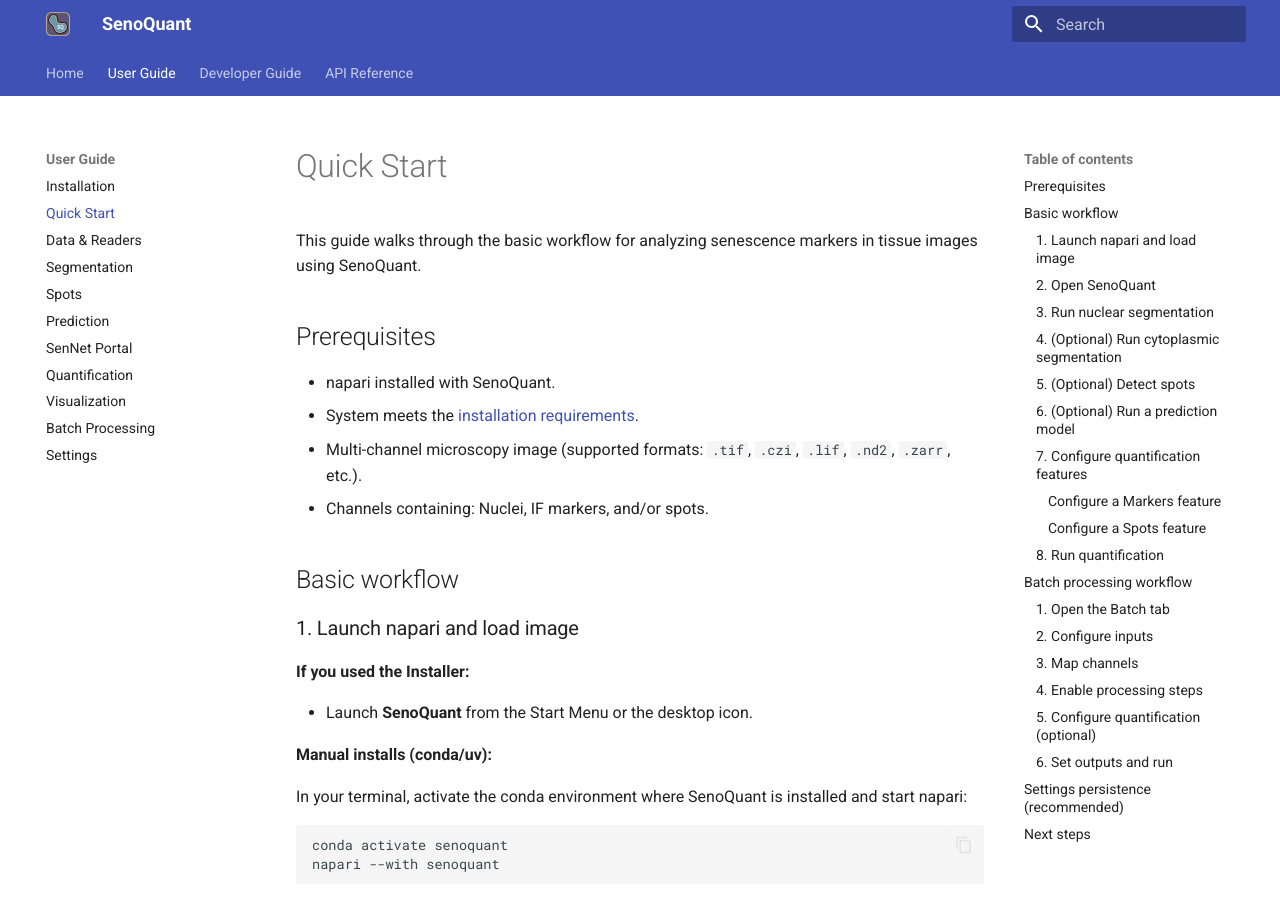
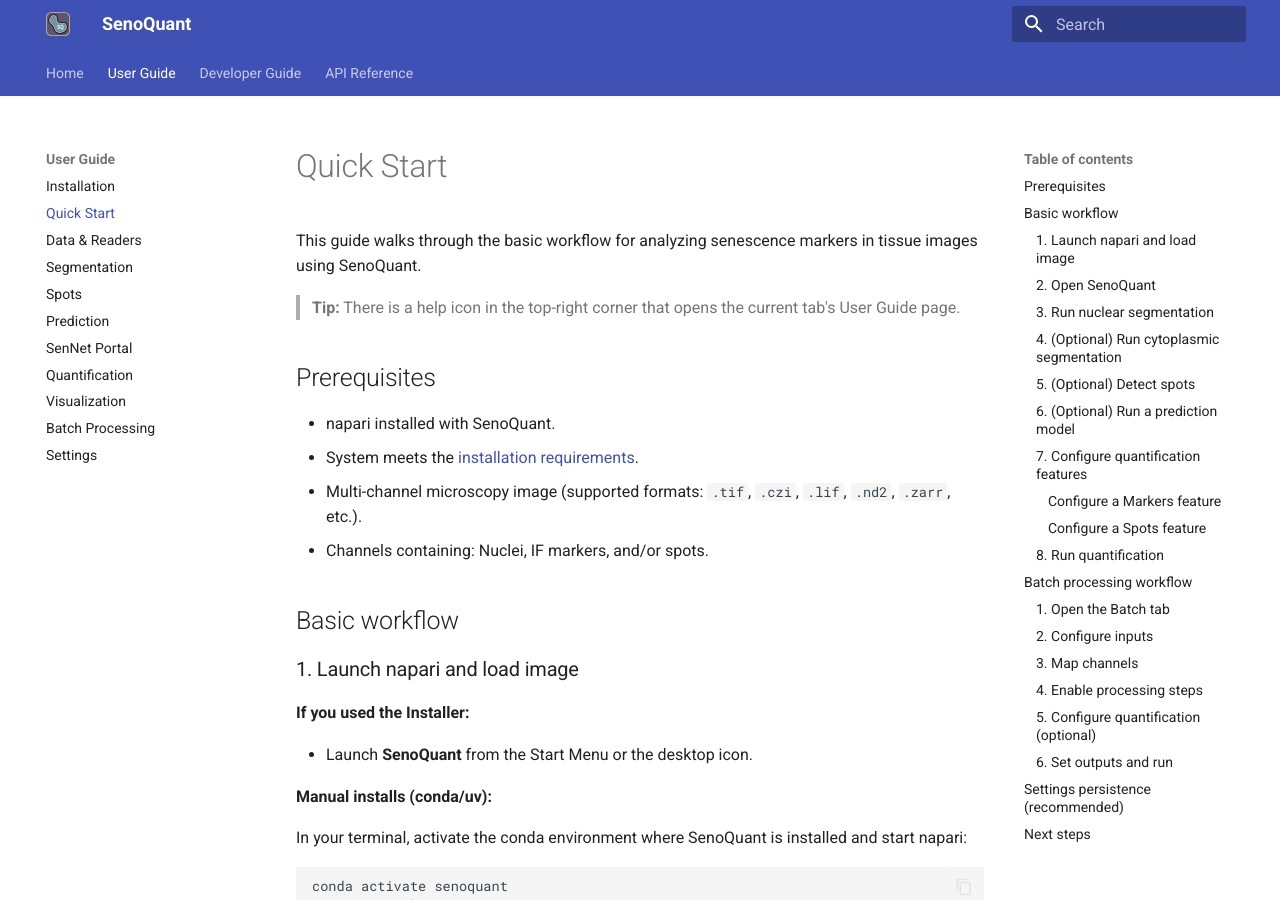
Before and after one commit to HaamsRee/senoquant, an MkDocs documentation site: the page built from docs/user/quickstart.md, in a window 1280 px wide and 900 px high. Built offline with MkDocs 1.6.1 and Material for MkDocs 9.7.7, drawn with Linux system fonts in a browser that asks for light colours.

Commit message:
Mention tab help icon in quickstart

```diff
--- a/docs/user/quickstart.md
+++ b/docs/user/quickstart.md
@@ -1,6 +1,8 @@
 # Quick Start
 
 This guide walks through the basic workflow for analyzing senescence markers in tissue images using SenoQuant.
+
+> **Tip:** There is a help icon in the top-right corner that opens the current tab's User Guide page.
 
 ## Prerequisites
 
```
